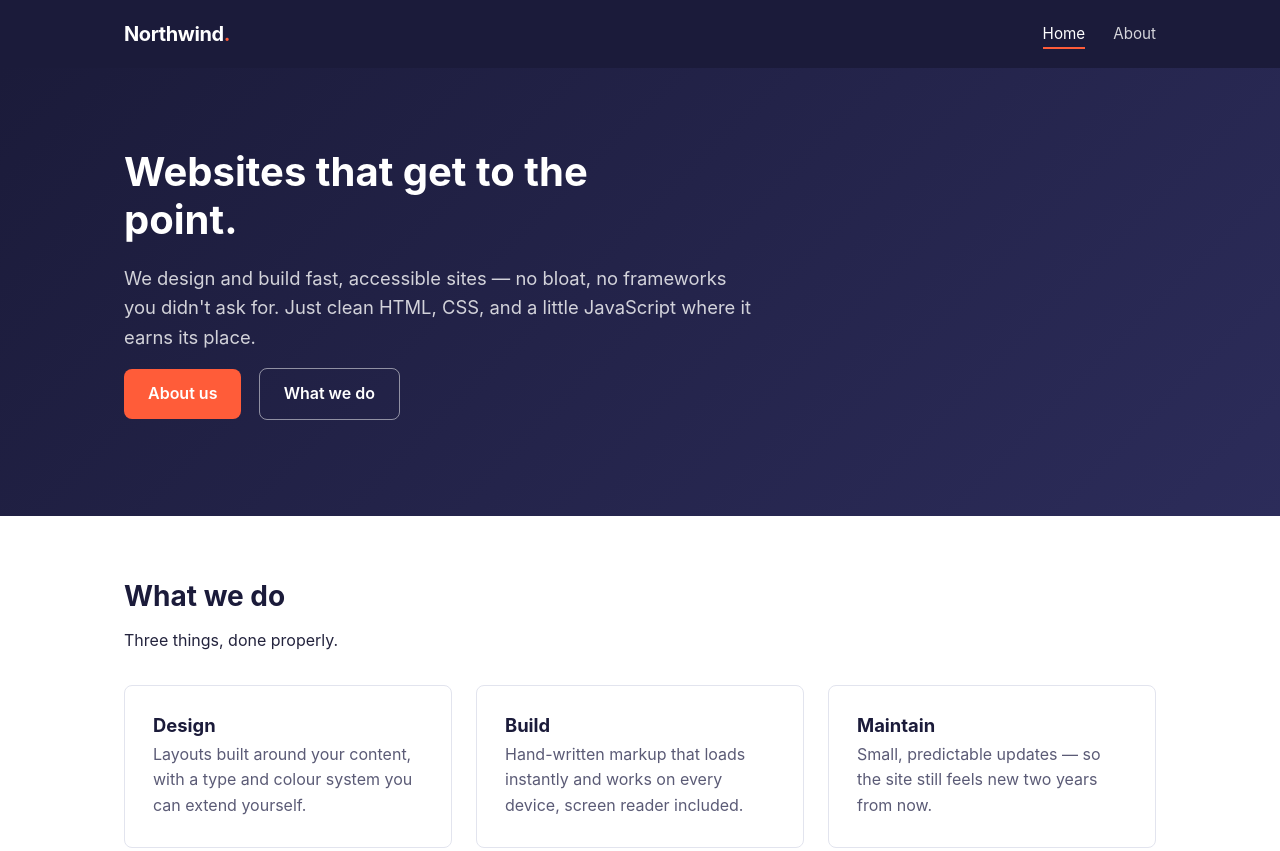
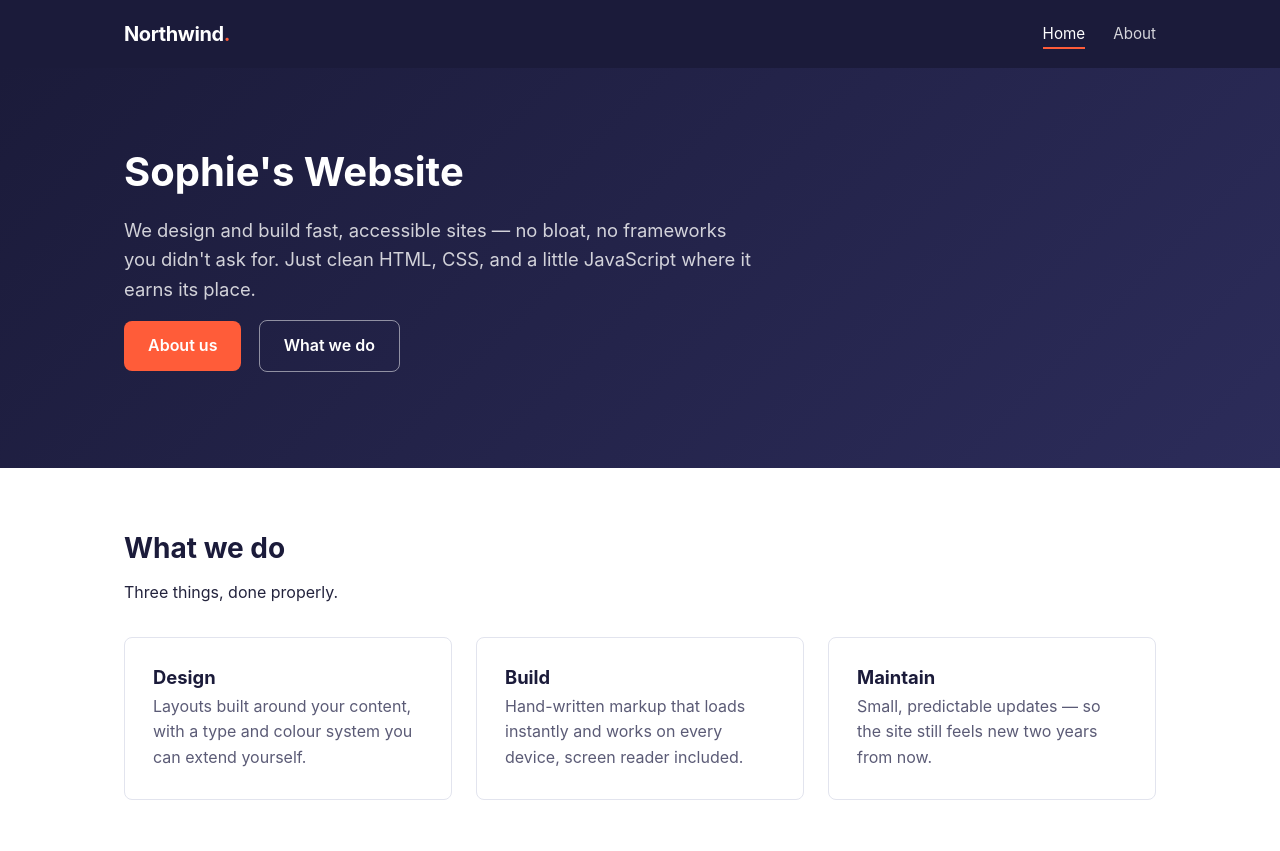
Before and after one commit to smsmsm1/northwind-site, a plain HTML site: page index.html in a window 1280 px wide. Shown: the top 851 px of the page. Drawn offline with Linux system fonts and the light colour scheme.

Commit message:
Update index.html

```diff
--- a/index.html
+++ b/index.html
@@ -34,7 +34,7 @@
     <main>
       <section class="hero">
         <div class="container">
-          <h1>Websites that get to the point.</h1>
+          <h1>Sophie's Website</h1>
           <p>
             We design and build fast, accessible sites — no bloat, no
             frameworks you didn't ask for. Just clean HTML, CSS, and a little
```
